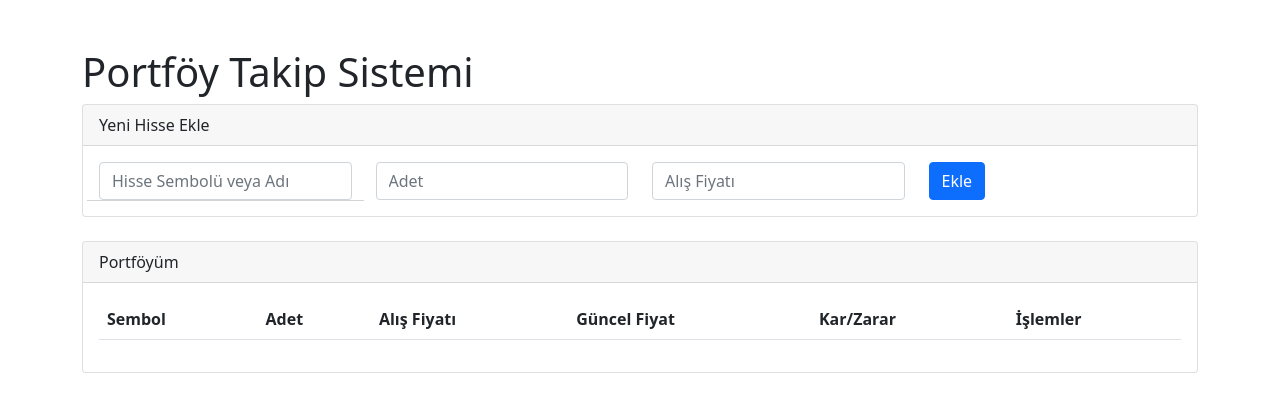
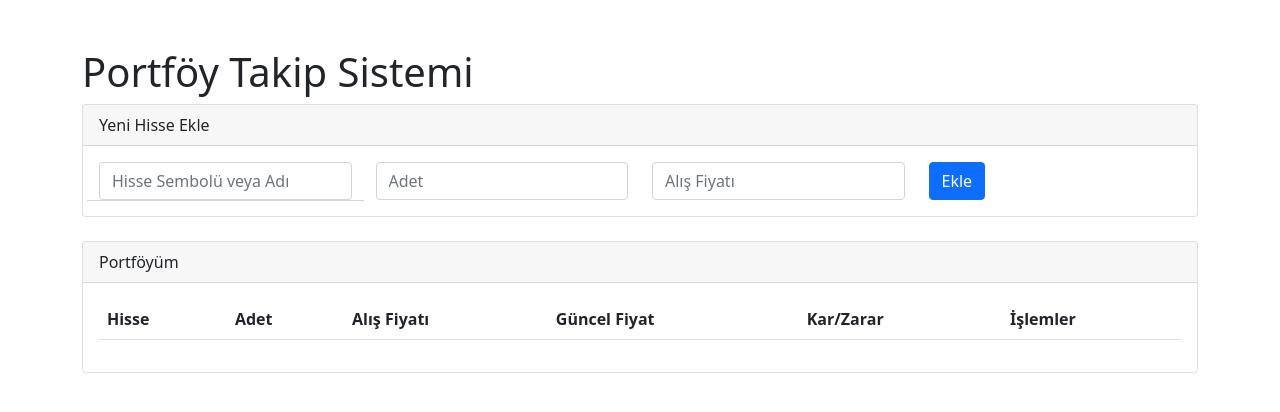
Before and after one commit to hermesthecat/odeme_takip, a PHP site: page /borsa.php in a window 1280 px wide. Shown: the top 412 px of the page. Run offline with PHP 8.4, Linux system fonts and the light colour scheme; data that the repository does not hold is empty.

Commit message:
Add stock name support in portfolio tracking system
- Modify `hisseEkle()` method to accept optional stock name parameter
- Update database schema to include `hisse_adi` column in portfolio table
- Enhance cron job to fetch and update stock names from BigPara API
- Improve stock listing display by showing stock name alongside symbol
- Add hidden input field in stock addition form for stock name
- Implement stock name population during stock search autocomplete

```diff
--- a/borsa.php
+++ b/borsa.php
@@ -21,21 +21,22 @@ class BorsaTakip
     /**
      * Yeni hisse senedi ekler
      */
-    public function hisseEkle($sembol, $adet, $alis_fiyati, $alis_tarihi)
+    public function hisseEkle($sembol, $adet, $alis_fiyati, $alis_tarihi, $hisse_adi = '')
     {
         // Önce anlık fiyatı API'den al
         $anlik_fiyat = $this->collectApiFiyatCek($sembol);
         error_log("Yeni hisse eklenirken anlık fiyat alındı - Hisse: $sembol, Fiyat: $anlik_fiyat");
 
-        $sql = "INSERT INTO portfolio (sembol, adet, alis_fiyati, alis_tarihi, anlik_fiyat, son_guncelleme)
-                VALUES (:sembol, :adet, :alis_fiyati, :alis_tarihi, :anlik_fiyat, CURRENT_TIMESTAMP)";
+        $sql = "INSERT INTO portfolio (sembol, adet, alis_fiyati, alis_tarihi, anlik_fiyat, son_guncelleme, hisse_adi)
+                VALUES (:sembol, :adet, :alis_fiyati, :alis_tarihi, :anlik_fiyat, CURRENT_TIMESTAMP, :hisse_adi)";
         $stmt = $this->db->prepare($sql);
         return $stmt->execute([
             'sembol' => $sembol,
             'adet' => $adet,
             'alis_fiyati' => $alis_fiyati,
             'alis_tarihi' => $alis_tarihi,
-            'anlik_fiyat' => $anlik_fiyat
+            'anlik_fiyat' => $anlik_fiyat,
+            'hisse_adi' => $hisse_adi
         ]);
     }
 
@@ -306,13 +307,14 @@ class BorsaTakip
 if ($_SERVER['REQUEST_METHOD'] === 'POST') {
     $borsaTakip = new BorsaTakip();
 
-    if (isset($_POST['sembol'], $_POST['adet'], $_POST['alis_fiyati'])) {
+    if (isset($_POST['sembol'], $_POST['adet'], $_POST['alis_fiyati'], $_POST['hisse_adi'])) {
         $sembol = strtoupper(trim($_POST['sembol']));
         $adet = intval($_POST['adet']);
         $alis_fiyati = floatval($_POST['alis_fiyati']);
+        $hisse_adi = trim($_POST['hisse_adi']);
         $alis_tarihi = date('Y-m-d H:i:s');
 
-        if ($borsaTakip->hisseEkle($sembol, $adet, $alis_fiyati, $alis_tarihi)) {
+        if ($borsaTakip->hisseEkle($sembol, $adet, $alis_fiyati, $alis_tarihi, $hisse_adi)) {
             header('Location: ' . $_SERVER['PHP_SELF']);
             exit;
         }
@@ -356,9 +358,12 @@ if (isset($_GET['liste'])) {
         $son_guncelleme = isset($hisse['son_guncelleme']) ? date('H:i:s', strtotime($hisse['son_guncelleme'])) : '';
         $guncelleme_bilgisi = $son_guncelleme ? " <small class='text-muted'>($son_guncelleme)</small>" : '';
 
+        // Hisse adını ve sembolü birleştir
+        $hisse_baslik = $hisse['hisse_adi'] ? $hisse['hisse_adi'] . " (" . $hisse['sembol'] . ")" : $hisse['sembol'];
+
         // Debug için HTML çıktısı
         $html_output = "<tr>
-                <td class='sembol'>{$hisse['sembol']}</td>
+                <td class='sembol'>{$hisse_baslik}</td>
                 <td class='adet'>{$hisse['adet']}</td>
                 <td class='alis_fiyati'>{$hisse['alis_fiyati']} ₺</td>
                 <td class='anlik_fiyat'>{$anlik_fiyat} ₺{$guncelleme_bilgisi}</td>
@@ -422,6 +427,7 @@ if (isset($_GET['ara'])) {
                         <div class="col-md-3">
                             <button type="submit" class="btn btn-primary">Ekle</button>
                         </div>
+                        <input type="hidden" name="hisse_adi" value="">
                     </div>
                 </form>
             </div>
@@ -434,7 +440,7 @@ if (isset($_GET['ara'])) {
                 <table class="table">
                     <thead>
                         <tr>
-                            <th>Sembol</th>
+                            <th>Hisse</th>
                             <th>Adet</th>
                             <th>Alış Fiyatı</th>
                             <th>Güncel Fiyat</th>
@@ -514,6 +520,7 @@ if (isset($_GET['ara'])) {
                             div.addEventListener('click', function() {
                                 sembolInput.value = hisse.code;
                                 document.getElementsByName('alis_fiyati')[0].value = hisse.price;
+                                document.getElementsByName('hisse_adi')[0].value = hisse.title;
                                 sembolOnerileri.innerHTML = '';
                             });
                         }
```
Also changed, not shown: cron_borsa.php (+50 -4 lines).
